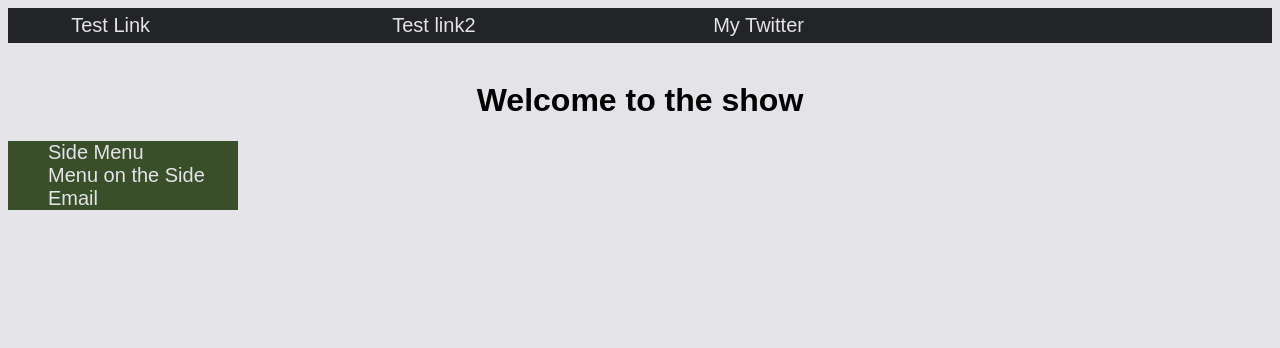
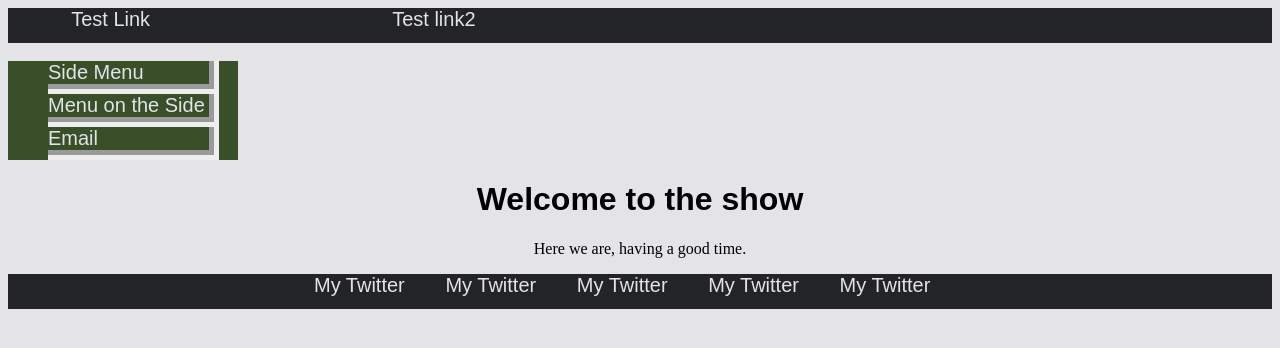
Before and after one commit to BryanRockwood/project_site, a plain HTML site: page index.html in a window 1280 px wide. Drawn offline with Linux system fonts and the light colour scheme.

Commit message:
footer addition

```diff
--- a/index.html
+++ b/index.html
@@ -6,23 +6,36 @@
 		<link rel="stylesheet" href="practice.css" 	>
 	</head>
 	<header>
-	</header>
-	<body>
 		<ul class="Top-Menu">
 			<li class="Top-Menu"> <a href="TestLink1.html">Test Link </a></li>
 			<li class="Top-Menu"> <a href="testLink2.html">Test link2 </a></li>
-			<li class="Top-Menu"> <a href="https://twitter.com/EsportsBrock" target="_blank">My Twitter</a></li>
+
 		</ul>
 		<br>
-		<h1 id="welcome"> Welcome to the show </h1>
 		<ul class ="Side-Menu">
 			<li class="Side-Menu"> <a href="Sidemenu.html"> Side Menu </a></li>
 			<li class="Side-Menu"> <a href="Sidemenu2.html"> Menu on the Side</a></li>
 			<li class="Side-Menu"> <a href="Sidemenu3.html"> Email </a></li>
-
 		</ul>
+	</header>
+	<body>
+		<h1 id="welcome"> Welcome to the show </h1>
+	<div>
+		<p>
+			Here we are, having a good time.
+		</p>
+	</div>
 
 	</body>
+	<footer>
+		<ul class="Footer-Links">
+			<li class="Footer-Links"> <a href="https://twitter.com/EsportsBrock" target="_blank">My Twitter</a></li>
+			<li class="Footer-Links"> <a href="https://twitter.com/EsportsBrock" target="_blank">My Twitter</a></li>
+			<li class="Footer-Links"> <a href="https://twitter.com/EsportsBrock" target="_blank">My Twitter</a></li>
+			<li class="Footer-Links"> <a href="https://twitter.com/EsportsBrock" target="_blank">My Twitter</a></li>
+			<li class="Footer-Links"> <a href="https://twitter.com/EsportsBrock" target="_blank">My Twitter</a></li>
+		</ul>
+	</footer>
 
 
 </html>
--- a/practice.css
+++ b/practice.css
@@ -7,7 +7,7 @@ body{
 }
 
 
-.Top-Menu{
+ul.Top-Menu{
 	list-style-type: none;
 	margin: 0;
 	padding: 0;
@@ -23,7 +23,6 @@ li.Top-Menu{
 	width: 20%;
 	align-content: center;
 	padding-left: 5%;
-
 }
 
 .Side-Menu{
@@ -38,10 +37,43 @@ li.Side-Menu{
 	list-style-type: none;
 	font-family: sans-serif;
 	font-size: 20px;
-	width: 95%;
+	width: 85%;
+	border-right-style: groove;
+	border-right-width:10px;
+	border-bottom-width: 10px;
+	border-bottom-style: groove;
 }
 
 a{
 	text-decoration: none;
 	color:#e3e3e8;
 }
+
+p{
+	text-align: center;
+}
+
+/*
+footer{
+	margin: 0%;
+	padding: 0%;
+	background-color:  #1e211c;
+	width: auto;
+}
+*/
+ul.Footer-Links{
+	list-style-type: none;
+	margin: 0;
+	padding: 0;
+	background-color: #232426;
+	height: 35px;
+	font-size: 20px;
+	text-align: center;
+}
+
+li.Footer-Links{
+	display: inline-flex; flex-wrap: wrap-reverse;
+	font-family: sans-serif;
+	width: 10%;
+
+}
```
